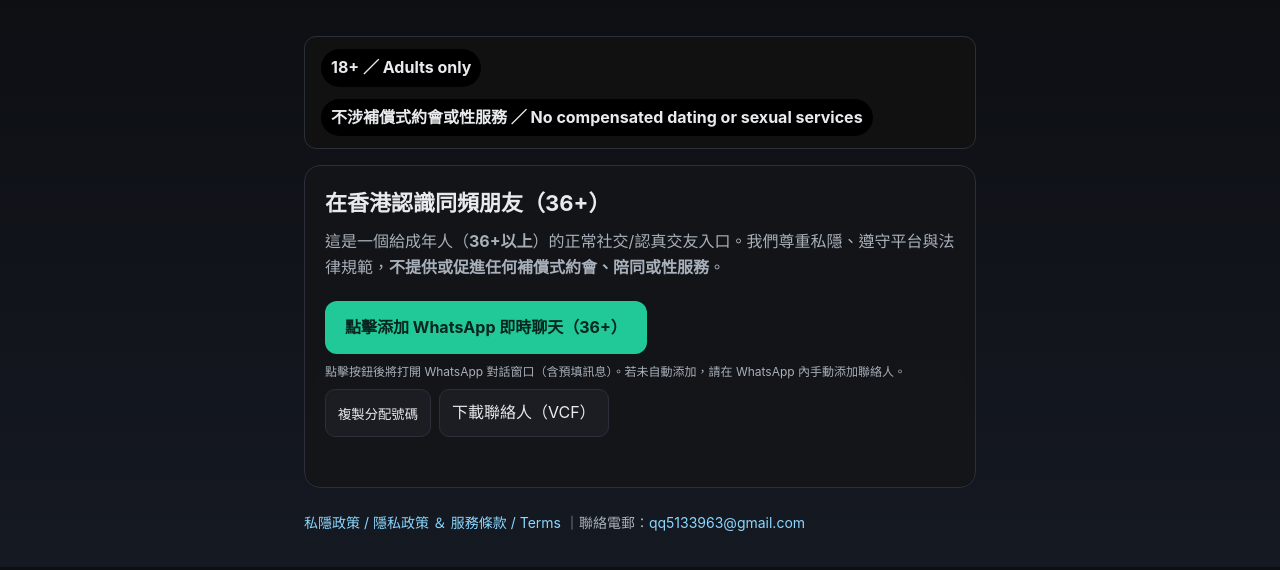
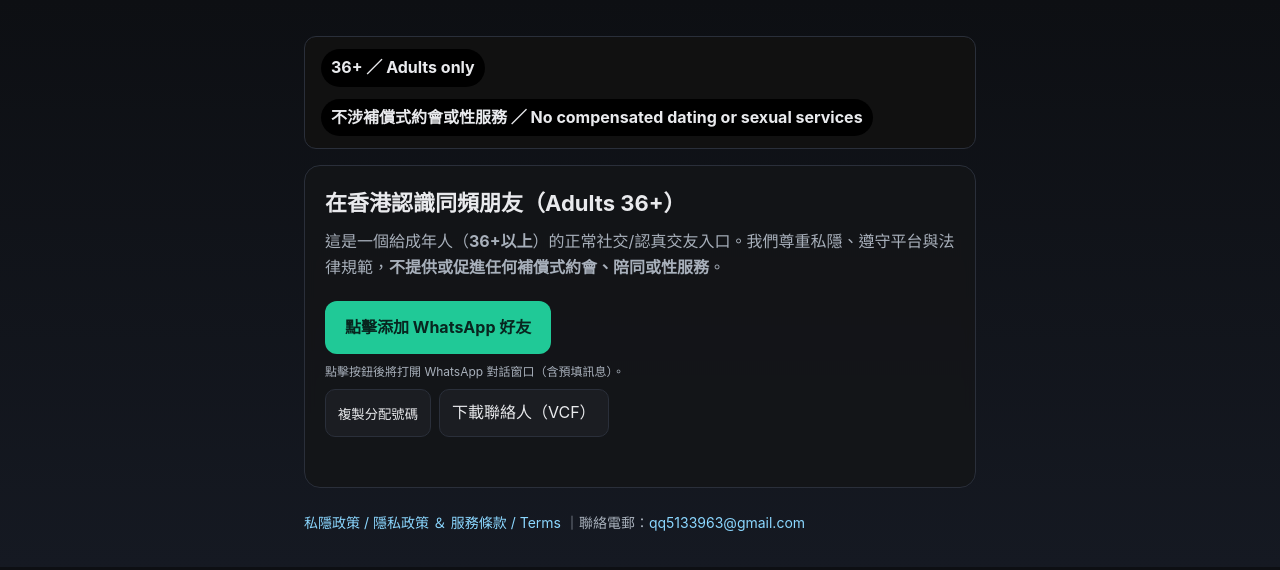
Before and after one commit to df43jj/ws-links, a plain HTML site: page index.html in a window 1280 px wide. Drawn offline with Linux system fonts and the light colour scheme.

Commit message:
Update index.html

```diff
--- a/index.html
+++ b/index.html
@@ -3,7 +3,7 @@
 <head>
   <meta charset="utf-8">
   <meta name="viewport" content="width=device-width,initial-scale=1">
-  <title>在香港認識同頻朋友｜36+｜Adults 18+</title>
+  <title>在香港認識同頻朋友｜Adults 36+</title>
   <meta name="description" content="成年人（36+）的正常社交/認真交友入口。尊重私隱，不涉補償式約會或性服務。">
   <style>
     :root{--bg:#0b0b0c;--card:#141518;--text:#e9eaed;--muted:#a8b0bb;--accent:#20c997;}
@@ -32,17 +32,17 @@
 <body>
   <div class="wrap">
     <div class="banner">
-      <span class="badge">18+ ／ Adults only</span>
+      <span class="badge">36+ ／ Adults only</span>
       <span class="badge">不涉補償式約會或性服務 ／ No compensated dating or sexual services</span>
     </div>
 
     <div class="card">
-      <h1>在香港認識同頻朋友（<b>36+</b>）</h1>
+      <h1>在香港認識同頻朋友（Adults 36+）</h1>
       <p>這是一個給成年人（<b>36+以上</b>）的正常社交/認真交友入口。我們尊重私隱、遵守平台與法律規範，<strong>不提供或促進任何補償式約會、陪同或性服務</strong>。</p>
 
-      <!-- 主 CTA（改為「點擊添加 WhatsApp 即時聊天」） -->
-      <a class="cta" id="waChat">點擊添加 WhatsApp 即時聊天（36+）</a>
-      <p class="hint">點擊按鈕後將打開 WhatsApp 對話窗口（含預填訊息）。若未自動添加，請在 WhatsApp 內手動添加聯絡人。</p>
+      <!-- 主 CTA（更換為「點擊添加 WhatsApp 好友」） -->
+      <a class="cta" id="waChat">點擊添加 WhatsApp 好友</a>
+      <p class="hint">點擊按鈕後將打開 WhatsApp 對話窗口（含預填訊息）。</p>
 
       <!-- 備選操作 -->
       <div style="display:flex;gap:8px;flex-wrap:wrap;margin-top:6px">
@@ -123,7 +123,7 @@ N:HK;Contact;;;
 FN:HK Contact
 TEL;TYPE=CELL:+${n}
 EMAIL;TYPE=INTERNET:q1012140521@gmail.com
-NOTE:Adults 18+ only. 36+ preferred. No compensated dating or sexual services.
+NOTE:Adults 36+ only. No compensated dating or sexual services.
 END:VCARD`;
       const blob = new Blob([vcf], {type:"text/vcard"});
       document.getElementById("vcfBtn").href = URL.createObjectURL(blob);
```
